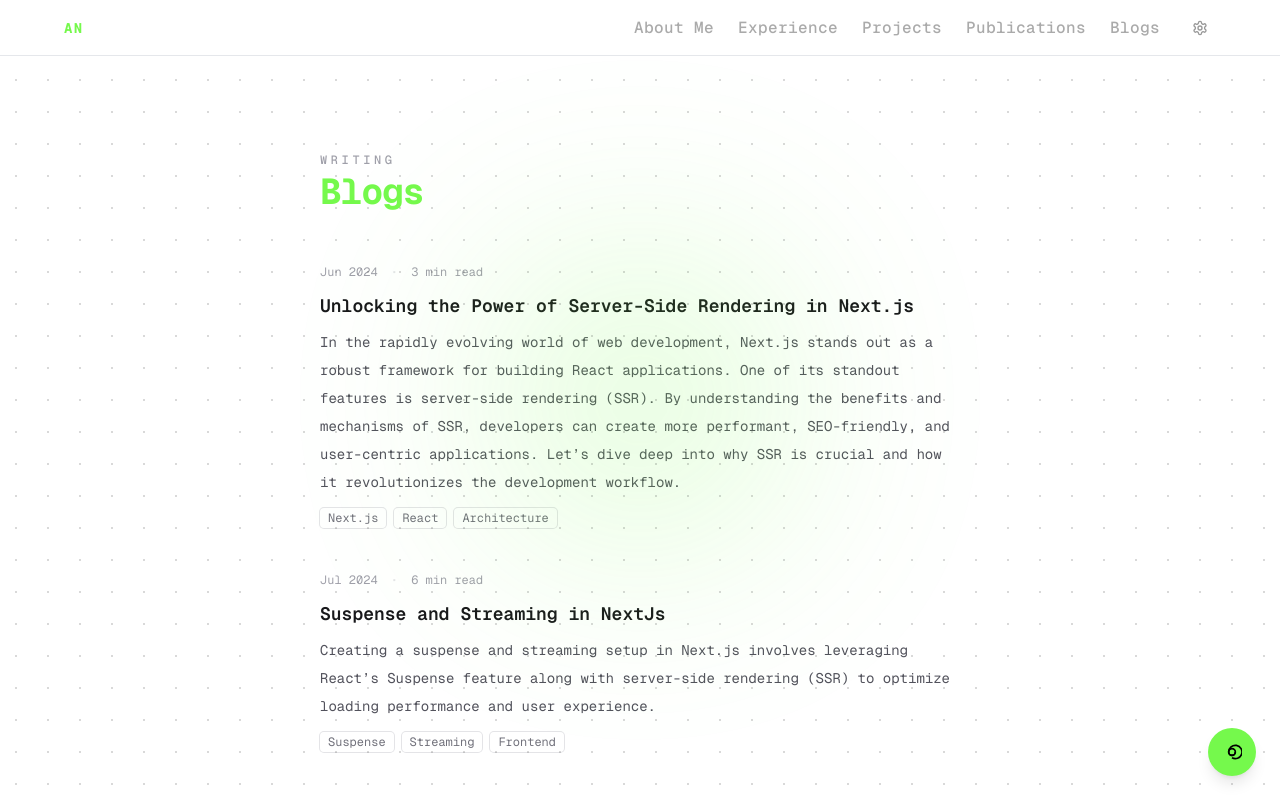
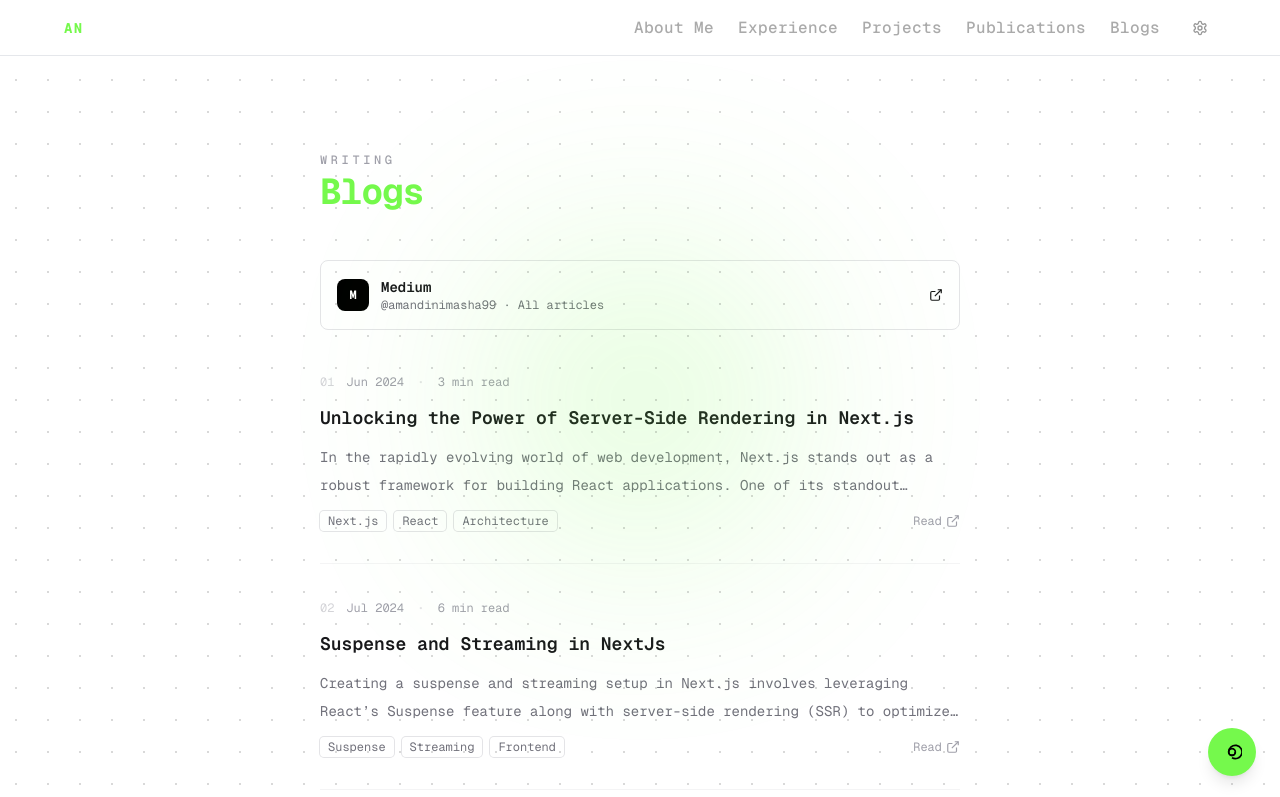
Before and after one commit to nimashaklaa/next-portfolio, a Next.js app: page /blogs in a window 1280 px wide. Shown: the top 797 px of the page. Built offline with nearby package versions, Linux system fonts and the light colour scheme.

Commit message:
feat: Add Medium badge to Blogs page and revamp layout with improved readability and external links

```diff
--- a/src/app/blogs/page.tsx
+++ b/src/app/blogs/page.tsx
@@ -2,6 +2,20 @@
 
 import { useAccentColor } from "@/app/hooks/useAccentColor";
 import { POSTS } from "@/app/constants/blogs";
+
+const ExternalIcon = () => (
+  <svg
+    viewBox="0 0 24 24"
+    fill="none"
+    stroke="currentColor"
+    strokeWidth={2}
+    className="h-3.5 w-3.5"
+  >
+    <path d="M18 13v6a2 2 0 0 1-2 2H5a2 2 0 0 1-2-2V8a2 2 0 0 1 2-2h6" />
+    <polyline points="15 3 21 3 21 9" />
+    <line x1="10" y1="14" x2="21" y2="3" />
+  </svg>
+);
 
 export default function Blogs() {
   const { accentColor } = useAccentColor();
@@ -21,11 +35,42 @@ export default function Blogs() {
         </h1>
       </div>
 
+      {/* Medium badge */}
+      <a
+        href="https://medium.com/@amandinimasha99"
+        target="_blank"
+        rel="noopener noreferrer"
+        className="mb-10 flex items-center justify-between rounded-lg border border-zinc-200 p-4 transition-colors hover:border-zinc-400 dark:border-zinc-800 dark:hover:border-zinc-600"
+      >
+        <div className="flex items-center gap-3">
+          <div className="flex h-8 w-8 shrink-0 items-center justify-center rounded-lg bg-black text-xs font-bold text-white dark:bg-white dark:text-black">
+            M
+          </div>
+          <div>
+            <p className="text-sm font-semibold text-zinc-900 dark:text-zinc-100">Medium</p>
+            <p className="text-xs text-zinc-500 dark:text-zinc-400">
+              @amandinimasha99 · All articles
+            </p>
+          </div>
+        </div>
+        <ExternalIcon />
+      </a>
+
       {/* Posts */}
-      <div className="space-y-10">
-        {POSTS.map((post) => (
-          <a key={post.title} href={post.href} className="group block">
-            <div className="mb-2 flex items-center gap-3">
+      <div className="flex flex-col divide-y divide-zinc-100 dark:divide-zinc-800">
+        {POSTS.map((post, i) => (
+          <a
+            key={post.title}
+            href={post.href}
+            target="_blank"
+            rel="noopener noreferrer"
+            className="group flex flex-col gap-3 py-8 first:pt-0"
+          >
+            {/* Index + meta */}
+            <div className="flex items-center gap-3">
+              <span className="font-mono text-xs text-zinc-300 dark:text-zinc-600">
+                {String(i + 1).padStart(2, "0")}
+              </span>
               <span className="font-mono text-xs text-zinc-400 dark:text-zinc-500">
                 {post.date}
               </span>
@@ -34,15 +79,22 @@ export default function Blogs() {
                 {post.readTime}
               </span>
             </div>
+
+            {/* Title */}
             <h2
-              className="mb-2 text-lg font-semibold text-zinc-900 transition-colors group-hover:text-[--accent] dark:text-zinc-100"
+              className="text-lg leading-snug font-semibold text-zinc-900 transition-colors group-hover:text-[--accent] dark:text-zinc-100"
               style={{ "--accent": accentColor } as React.CSSProperties}
             >
               {post.title}
             </h2>
-            <p className="mb-3 text-sm leading-7 text-zinc-600 dark:text-zinc-400">
+
+            {/* Excerpt — truncated */}
+            <p className="line-clamp-2 text-sm leading-7 text-zinc-500 dark:text-zinc-400">
               {post.excerpt}
             </p>
+
+            {/* Footer row */}
+            <div className="flex items-center justify-between">
               <div className="flex flex-wrap gap-2">
                 {post.tags.map((tag) => (
                   <span
@@ -53,6 +105,10 @@ export default function Blogs() {
                   </span>
                 ))}
               </div>
+              <span className="flex items-center gap-1 text-xs text-zinc-400 transition-colors group-hover:text-zinc-600 dark:group-hover:text-zinc-300">
+                Read <ExternalIcon />
+              </span>
+            </div>
           </a>
         ))}
       </div>
```
Lines whose indentation alone changed are shown as unchanged.
